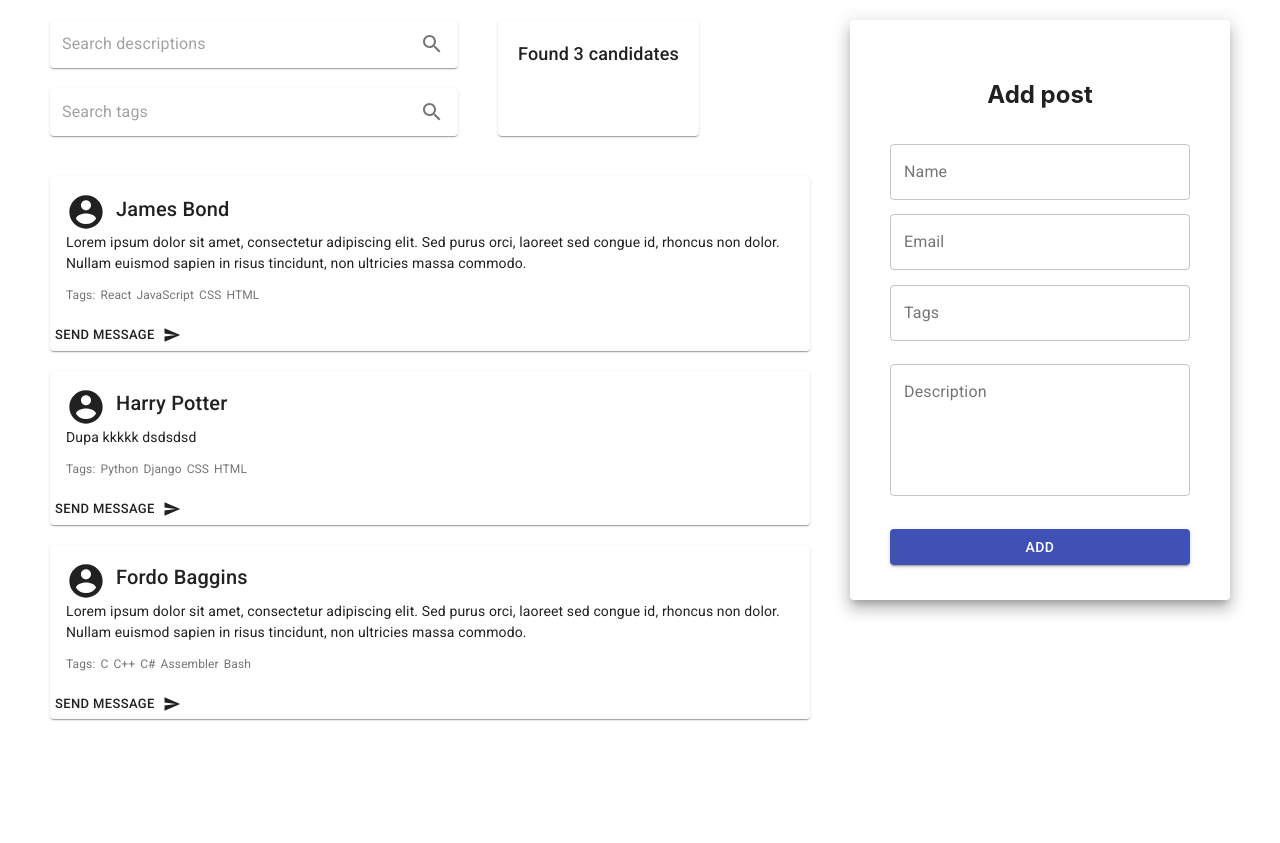
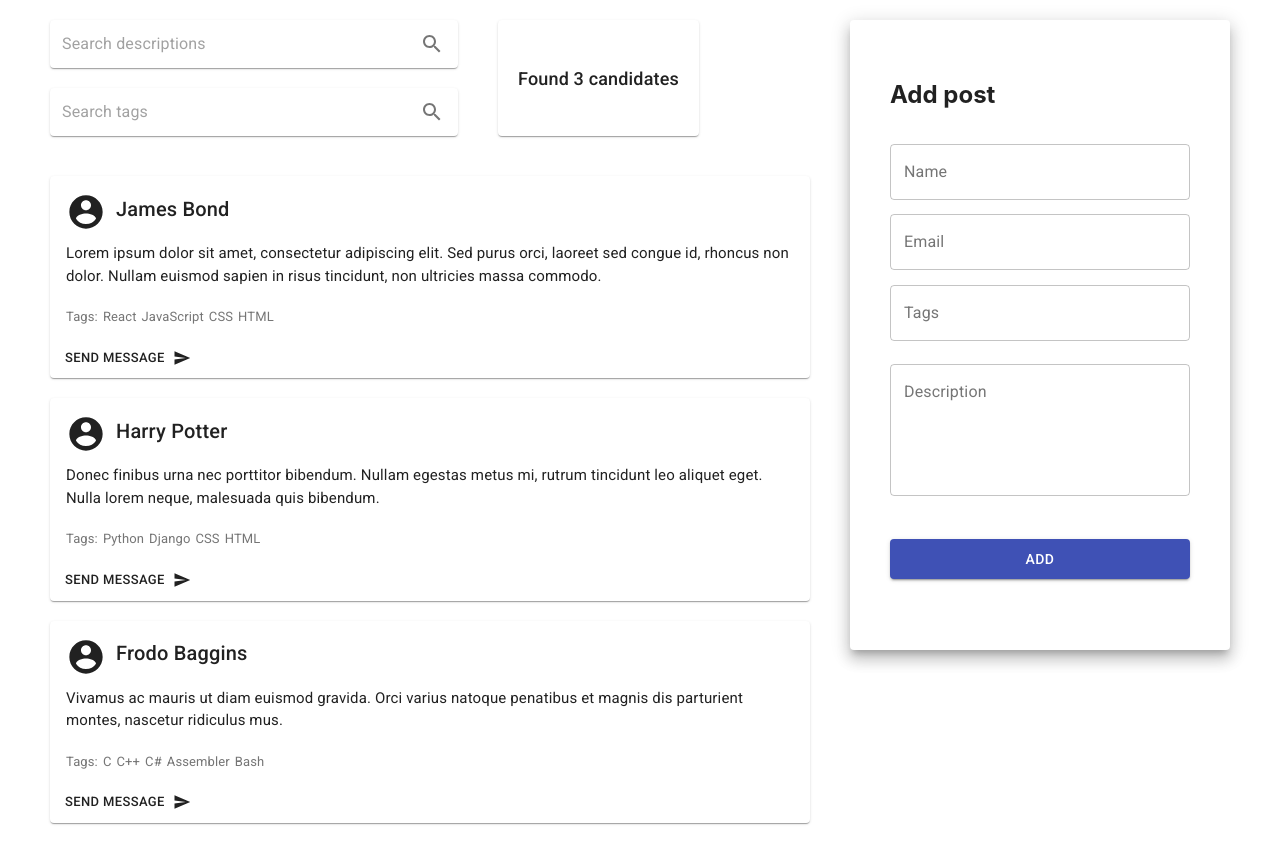
Before and after one commit to Radekowicz/PIW, a React (Create React App) app in the folder tinder-for-projects/: page / in a window 1280 px wide. Before the commit the page ends 800 px from the top, so only its background shows below. Built offline with nearby package versions, Linux system fonts and the light colour scheme.

Commit message:
minor changes

```diff
--- a/tinder-for-projects/src/App.js
+++ b/tinder-for-projects/src/App.js
@@ -30,13 +30,14 @@ const startCards = [
   },
   {
     name: 'Harry Potter',
-    description: 'Dupa kkkkk dsdsdsd',
+    description:
+      'Donec finibus urna nec porttitor bibendum. Nullam egestas metus mi, rutrum tincidunt leo aliquet eget. Nulla lorem neque, malesuada quis bibendum.',
     tags: ['Python', 'Django', 'CSS', 'HTML'],
   },
   {
-    name: 'Fordo Baggins',
+    name: 'Frodo Baggins',
     description:
-      'Lorem ipsum dolor sit amet, consectetur adipiscing elit. Sed purus orci, laoreet sed congue id, rhoncus non dolor. Nullam euismod sapien in risus tincidunt, non ultricies massa commodo.',
+      'Vivamus ac mauris ut diam euismod gravida. Orci varius natoque penatibus et magnis dis parturient montes, nascetur ridiculus mus. ',
     tags: ['C', 'C++', 'C#', 'Assembler', 'Bash'],
   },
 ];
@@ -82,7 +83,7 @@ const App = () => {
   };
 
   const addStudent = (name, email, tags, description) => {
-    // if (name && email && tags && description) {
+    if (name && email && tags && description) {
       const newCard = {
         name: name,
         email: email,
@@ -90,9 +91,9 @@ const App = () => {
         description: description,
       };
       setCards([...cards, newCard]);
-    // } else {
-    //   window.alert('Fill all inputs to add student');
-    // }
+    } else {
+      window.alert('Fill all inputs to add student');
+    }
   };
 
   const calcNumberOfResults = () => {
--- a/tinder-for-projects/src/components/AddCard.js
+++ b/tinder-for-projects/src/components/AddCard.js
@@ -5,15 +5,13 @@ import TagSearch from './TagSearch';
 
 const useStyles = makeStyles((theme) => ({
   root: {
-    padding: '2px 4px',
     display: 'flex',
+    flexDirextion: 'row',
     alignItems: 'center',
-    width: 400,
-    margin: 20,
   },
   paper: {
     padding: 40,
-    height: 500,
+    minHeight: 550,
     width: 300,
     margin: 20,
   },
@@ -21,10 +19,14 @@ const useStyles = makeStyles((theme) => ({
     margin: '15px auto',
     height: 40,
   },
-  loginButton: { margin: '110px auto' },
+  loginButton: {
+    alignSelf: 'flex-end',
+    marginTop: 120,
+    height: 40,
+  },
 }));
 
-function Search(props) {
+export default function Search(props) {
   const classes = useStyles();
   const [typedName, setTypedName] = useState('');
   const [typedEmail, setTypedEmail] = useState('');
@@ -41,12 +43,7 @@ function Search(props) {
 
   return (
     <Paper elevation={10} className={classes.paper}>
-      <Grid
-        container
-        direction="row"
-        justify="space-around"
-        alignItems="center"
-      >
+      <Grid className={classes.root} container>
         <h2>Add post</h2>
         <TextField
           variant="outlined"
@@ -71,18 +68,11 @@ function Search(props) {
             setTypedEmail(value);
           }}
         />
-        {/* <TextField
-          variant="outlined"
-          label="Tags"
-          placeholder="Enter tags"
-          fullWidth
+        <TagSearch
+          value={typedTags}
+          setValue={setTypedTags}
           className={classes.textField}
-          value={typedTags}
-          onChange={({ target: { value } }) => {
-            setTypedTags(value);
-          }}
-        /> */}
-        <TagSearch value={typedTags} setValue={setTypedTags} />
+        />
         <TextField
           variant="outlined"
           label="Description"
@@ -110,5 +100,3 @@ function Search(props) {
     </Paper>
   );
 }
-
-export default Search;
--- a/tinder-for-projects/src/components/SearchResults.js
+++ b/tinder-for-projects/src/components/SearchResults.js
@@ -8,6 +8,8 @@ const styles = (theme) => ({
     maxWidth: 300,
     margin: 20,
     padding: 20,
+    display: 'flex',
+    alignItems: 'center',
   },
   name: {
     fontSize: 18,
--- a/tinder-for-projects/src/components/StudentCard.js
+++ b/tinder-for-projects/src/components/StudentCard.js
@@ -23,24 +23,29 @@ const styles = (theme) => ({
     marginLeft: 10,
   },
   description: {
-    fontSize: 14,
+    fontSize: 15,
     marginBottom: 12,
+    marginTop: 10,
   },
   tags: {
-    fontSize: 12,
+    fontSize: 13,
+    marginTop: 20,
   },
   tag: {
     marginLeft: 5,
-    fontSize: 12,
+    fontSize: 13,
+  },
+  sendMessage: {
+    marginLeft: 10,
+    marginTop: 0,
+    marginBottom: 5,
   },
 });
 
 class StudentCard extends Component {
   constructor(props) {
     super(props);
-    this.state = {
-      a: 'a',
-    };
+    this.state = {};
   }
 
   render() {
@@ -71,7 +76,11 @@ class StudentCard extends Component {
             </Box>
           </Typography>
         </CardContent>
-        <Button size="small" endIcon={<SendIcon />}>
+        <Button
+          size="small"
+          endIcon={<SendIcon />}
+          className={classes.sendMessage}
+        >
           Send message
         </Button>
       </Card>
```
Lines whose indentation alone changed are shown as unchanged.
